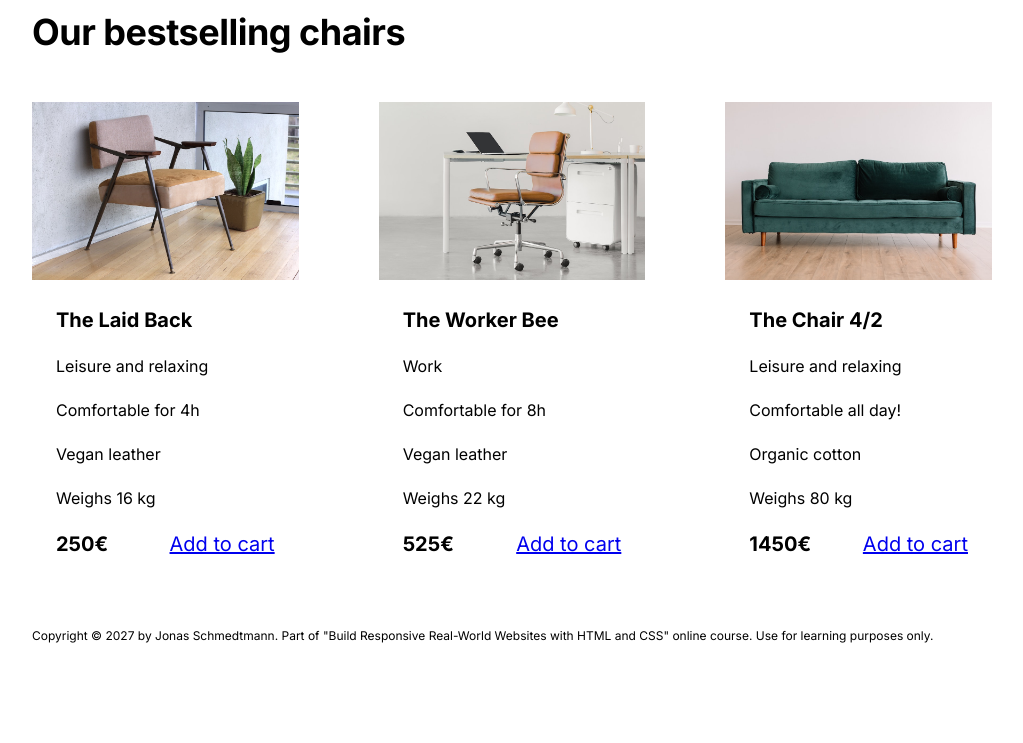
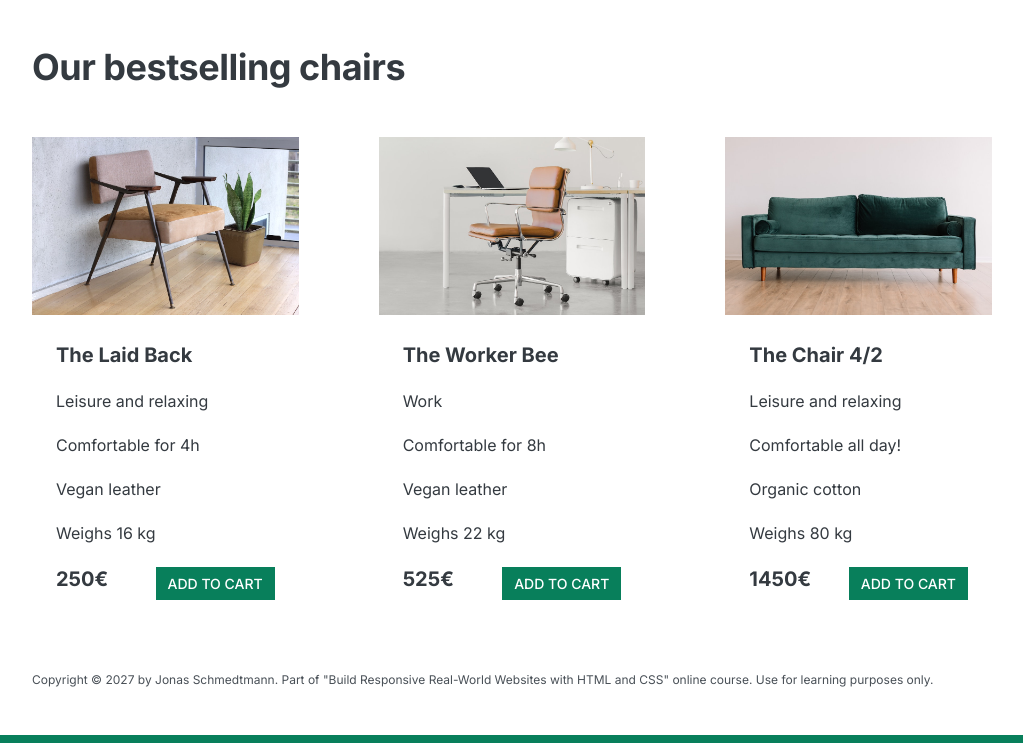
Before and after one commit to william-rosney/html-css-course, a plain HTML site: page index.html in a window 1280 px wide. Shown: the part 1091-1834 px from the top of the page, without its empty margins (128-1151 px from the left). Before the commit the page ends 1782 px from the top, so only its background shows below. Drawn offline with Linux system fonts and the light colour scheme.

Commit message:
Implementing colors

```diff
--- a/style.css
+++ b/style.css
@@ -4,6 +4,11 @@ SPACING SYSTEM (px)
 
 FONT SIZE SYSTEM (px)
 10 / 12 / 14 / 16 / 18 / 20 / 24 / 30 / 36 / 44 / 52 / 62 / 74 / 86 / 98
+*/
+
+/*
+Main Color #087f5b
+GREY COLOR #343a40
 */
 
 * {
@@ -17,6 +22,8 @@ FONT SIZE SYSTEM (px)
 /* ------------------------ */
 body {
 	font-family: 'Inter', sans-serif;
+	color: #343a40;
+	border-bottom: 8px solid #087f5b;
 }
 
 .container {
@@ -39,6 +46,31 @@ h2 {
 	display: grid;
 	grid-template-columns: repeat(3, 1fr);
 	column-gap: 80px;
+}
+
+.btn:link,
+btn:visited {
+	background-color: #087f5b;
+	text-decoration: none;
+	color: #fff;
+	font-weight: 500;
+	text-transform: uppercase;
+	display: inline-block;
+}
+
+.btn:hover,
+.btn:active {
+	background-color: #099268;
+}
+
+.btn--big {
+	font-size: 18px;
+	padding: 16px 32px;
+}
+
+.btn--small {
+	font-size: 14px;
+	padding: 8px 12px;
 }
 
 /* ------------------------ */
@@ -91,6 +123,9 @@ img {
 
 /* TESTIMONIAL */
 .testimonial-section {
+	background-color: #087f5b;
+	color: #fff;
+	padding: 24px;
 }
 
 .testimonial-box {
@@ -106,8 +141,8 @@ img {
 .testimonial-text {
 	font-style: italic;
 	margin-bottom: 24px;
-  font-size: 18px;
-  line-height: 1.6;
+	font-size: 18px;
+	line-height: 1.6;
 }
 
 /* CHAIRS */
@@ -117,7 +152,7 @@ img {
 
 h3 {
 	margin-bottom: 24px;
-  font-size: 20px;
+	font-size: 20px;
 }
 
 .chair-details {
@@ -142,10 +177,11 @@ h3 {
 .chair-price {
 	display: flex;
 	justify-content: space-between;
-  font-size: 20px;
+	font-size: 20px;
 }
 
 footer {
 	margin-bottom: 48px;
-  font-size: 12px;
+	font-size: 12px;
+	color: #495057;
 }
```
